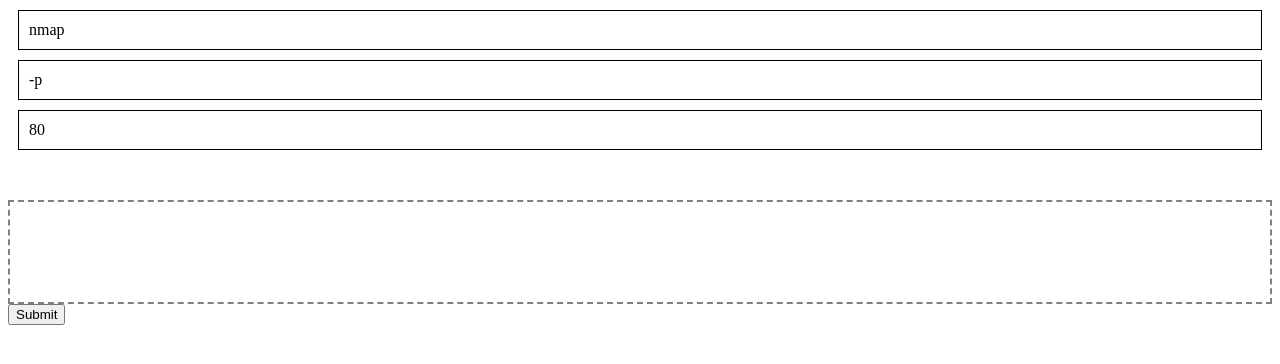
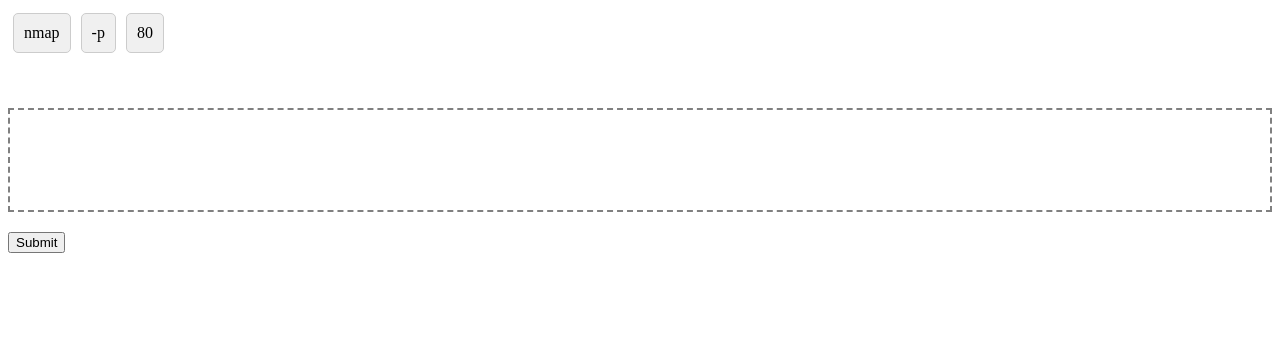
Before and after one commit to Dominic-wells/N-mappy, a plain HTML site: page index.html in a window 1280 px wide. Drawn offline with Linux system fonts and the light colour scheme.

Commit message:
add more css

```diff
--- a/assets/css/style.css
+++ b/assets/css/style.css
@@ -1,10 +1,19 @@
+#commands,
+#drop-zone {
+    display: flex;
+    flex-wrap: wrap;
+    margin-bottom: 20px;
+}
+
 .command {
-    margin: 10px;
+    margin: 5px;
     padding: 10px;
-    border: 1px solid black;
-    user-select: none;
-    cursor: pointer;
+    background-color: #f0f0f0;
+    border: 1px solid #ccc;
+    border-radius: 5px;
+    cursor: move;
 }
+
 
 #drop-zone {
     margin-top: 50px;
```
